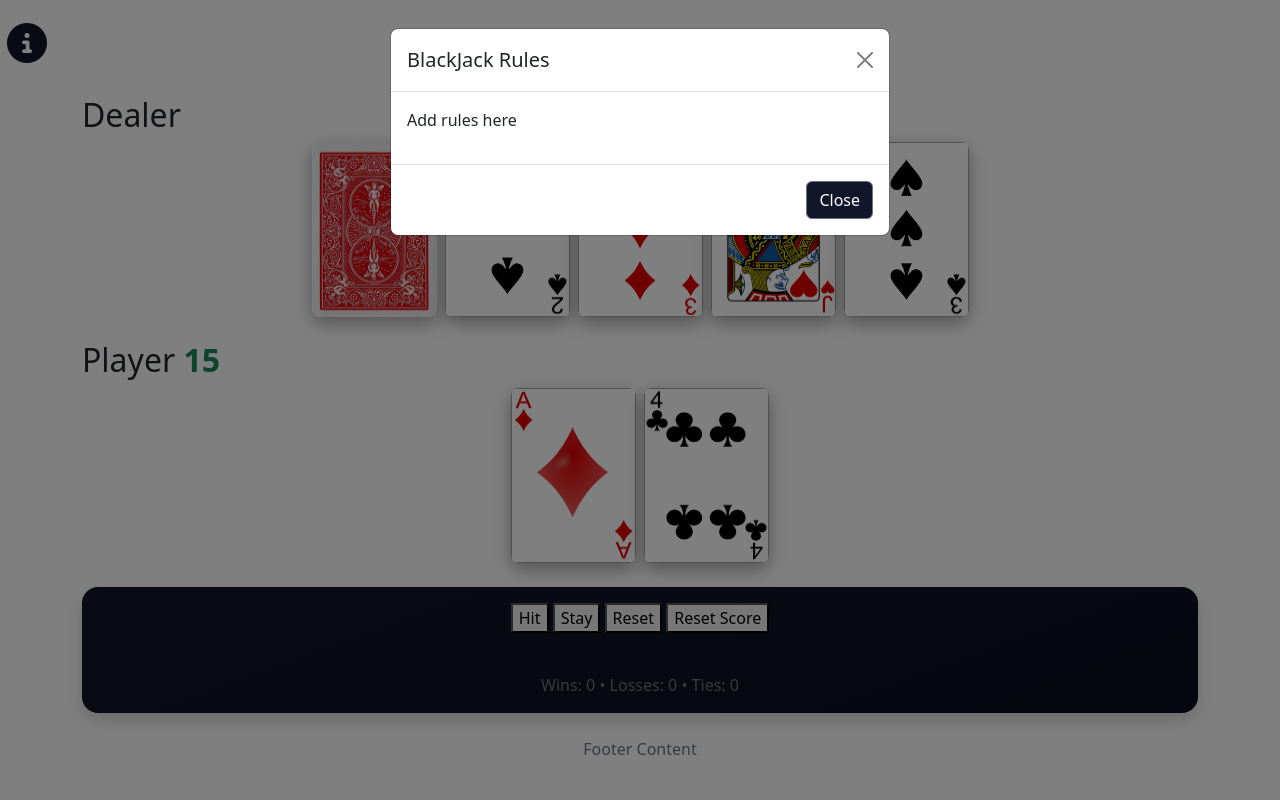
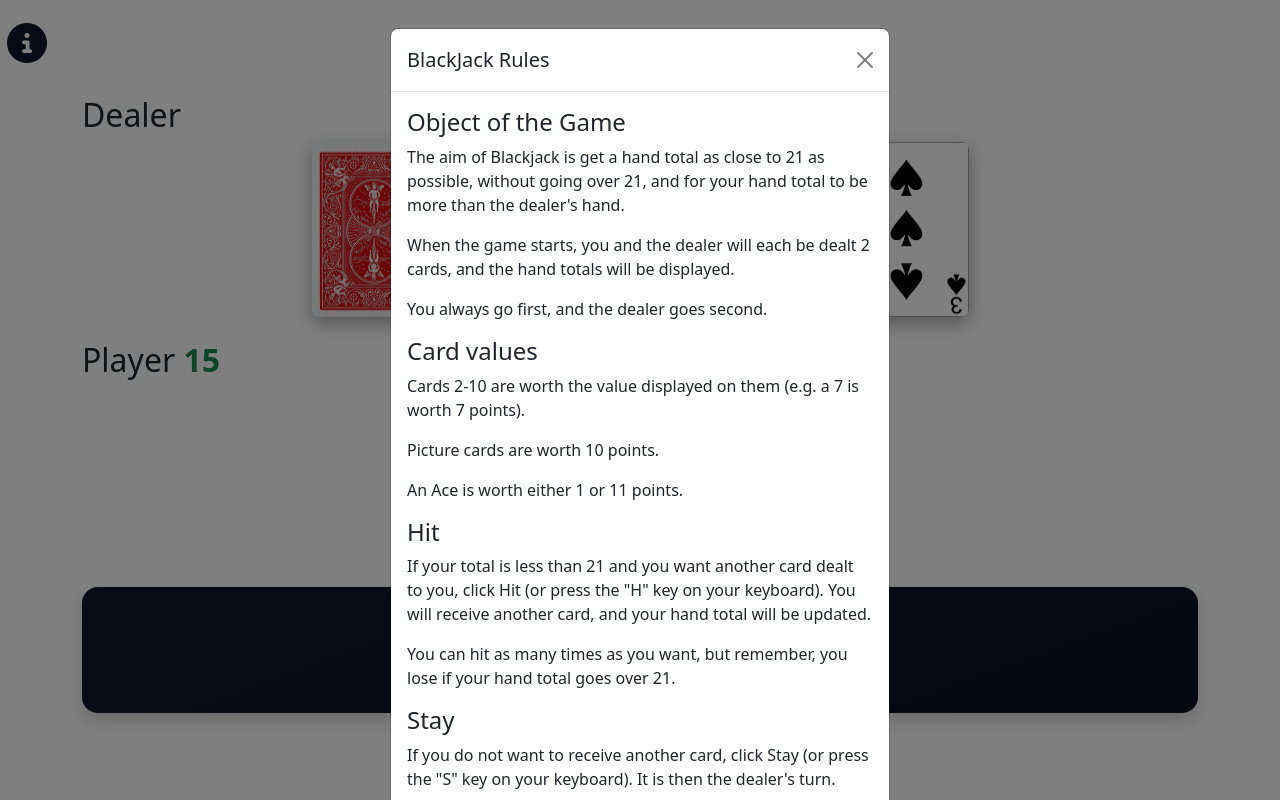
Before and after one commit to davidblue90125/AceOfCodeReturns, a plain HTML site: page index.html in a window 1280 px wide. Both pictures are taken after a click on the button "Open rules modal". Drawn offline with nearby package versions, Linux system fonts and the light colour scheme.

Commit message:
add rules

```diff
--- a/index.html
+++ b/index.html
@@ -102,9 +102,35 @@
                         <button type="button" class="btn-close" data-bs-dismiss="modal" aria-label="Close"></button>
                     </div>
                     <div class="modal-body">
-                        <p>
-                            Add rules here
-                        </p>
+                        <h4>Object of the Game</h4>
+                        <p>The aim of Blackjack is get a hand total as close to 21 as possible, without going over 21, and for your hand total to be more than the dealer's hand.</p>
+                        <p>When the game starts, you and the dealer will each be dealt 2 cards, and the hand totals will be displayed.</p>
+                        <p>You always go first, and the dealer goes second.</p>
+
+                        <h4>Card values</h4>
+                        <p>Cards 2-10 are worth the value displayed on them (e.g. a 7 is worth 7 points).</p>
+                        <p>Picture cards are worth 10 points.</p>
+                        <p>An Ace is worth either 1 or 11 points.</p>
+
+                        <h4>Hit</h4>
+                        <p>If your total is less than 21 and you want another card dealt to you, click Hit (or press the "H" key on your keyboard). You will receive another card, and your hand total will be updated.</p>
+                        <p>You can hit as many times as you want, but remember, you lose if your hand total goes over 21.</p>
+
+                        <h4>Stay</h4>
+                        <p>If you do not want to receive another card, click Stay (or press the "S" key on your keyboard). It is then the dealer's turn.</p>
+
+                        <h4>Dealer's turn</h4>
+                        <p>The dealer will automatically deal itself more cards until it reaches a total of 17 or more.</p>
+
+                        <h4>Winner</h4>
+                        <p>If your hand total is greater than the dealer's total, you win the game and score 1 point.</p>
+                        <p>If the dealer's hand total is greater than yours, or the scores are tied, the dealer wins and scores 1 point.</p>
+
+                        <h4>Reset</h4>
+                        <p>If you want to play again, or restart the game, click Reset (or press the "R" key on your keyboard).</p>
+
+                        <h4>Reset scores</h4>
+                        <p>If you want to reset the scores, click Reset Score.</p>
                     </div>
                     <div class="modal-footer">
                         <button type="button" class="btn btn-secondary modalbtncustom" data-bs-dismiss="modal">Close</button>
```
